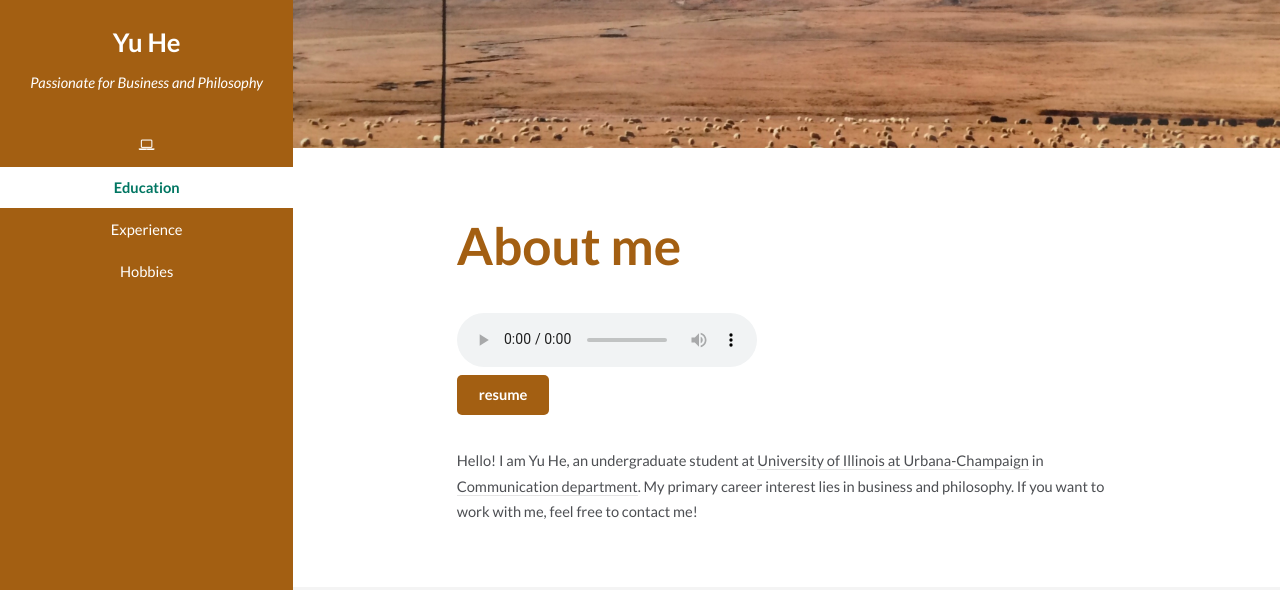
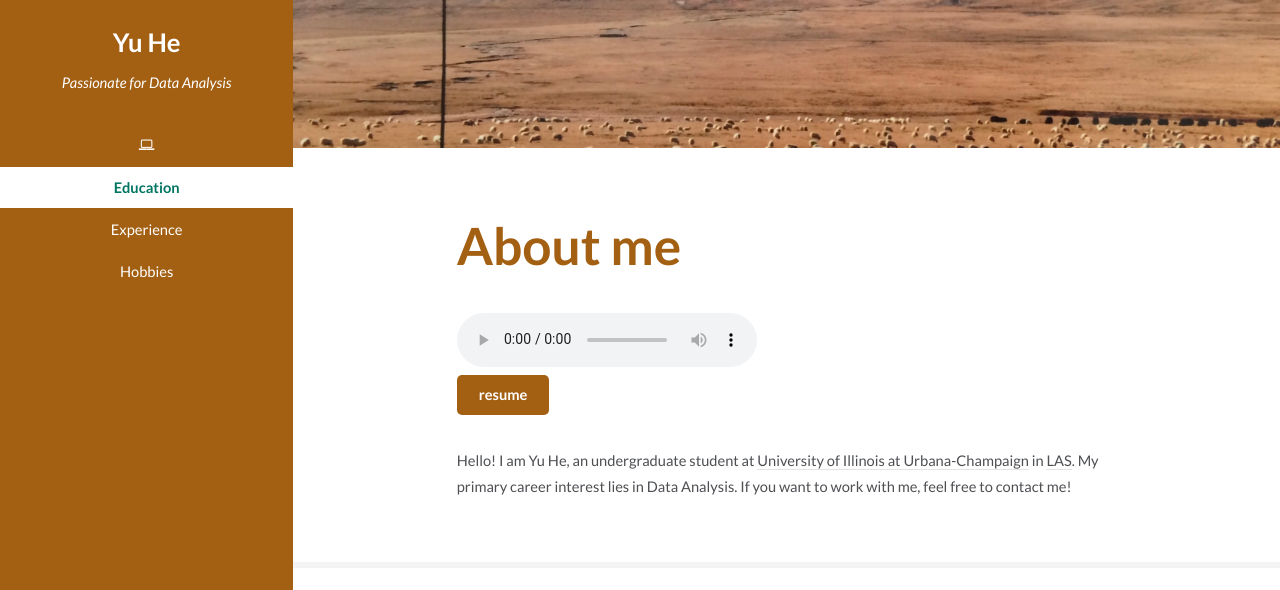
Before and after one commit to yuhe6/yuhe6.github.io, a plain HTML site: page index.html in a window 1280 px wide. Shown: the part 145-735 px from the top of the page. Drawn offline with Linux system fonts and the light colour scheme.

Commit message:
Update index.html

```diff
--- a/index.html
+++ b/index.html
@@ -20,7 +20,7 @@
 				<header>
 					<span class="image avatar"><img src="IMG_4812.jpg" alt="" /></span>
 					<h1 id="logo"><a href="#">Yu He</a></h1>
-					<p>Passionate for Business and Philosophy</p>
+					<p>Passionate for Data Analysis</p>
 				</header>
 				<nav id="nav">
 					<ul>
@@ -70,7 +70,7 @@
 											<li><a href="https://www.linkedin.com/in/yu-he-何钰-040b73188" target="_blank" class="button primary">resume</a></li>
 										</ul>
 									</header>
-									<p>Hello! I am Yu He, an undergraduate student at <a href="https://illinois.edu/" target="_blank">University of Illinois at Urbana-Champaign</a> in <a href="https://illinois.edu/" target="_blank">Communication department</a>. My primary career interest lies in business and philosophy. If you want to work with me, feel free to contact me!</p>
+									<p>Hello! I am Yu He, an undergraduate student at <a href="https://illinois.edu/" target="_blank">University of Illinois at Urbana-Champaign</a> in <a href="https://illinois.edu/" target="_blank">LAS</a>. My primary career interest lies in Data Analysis. If you want to work with me, feel free to contact me!</p>
 								</div>
 							</section>
 
```
